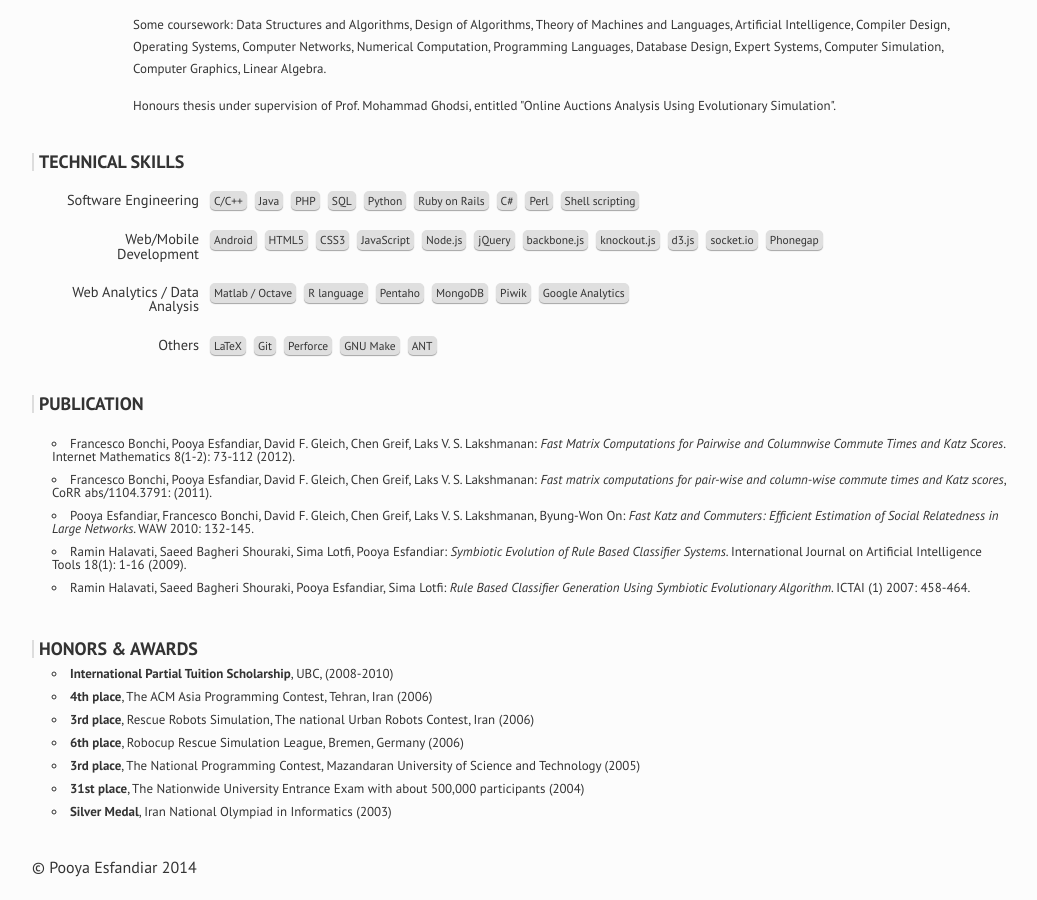
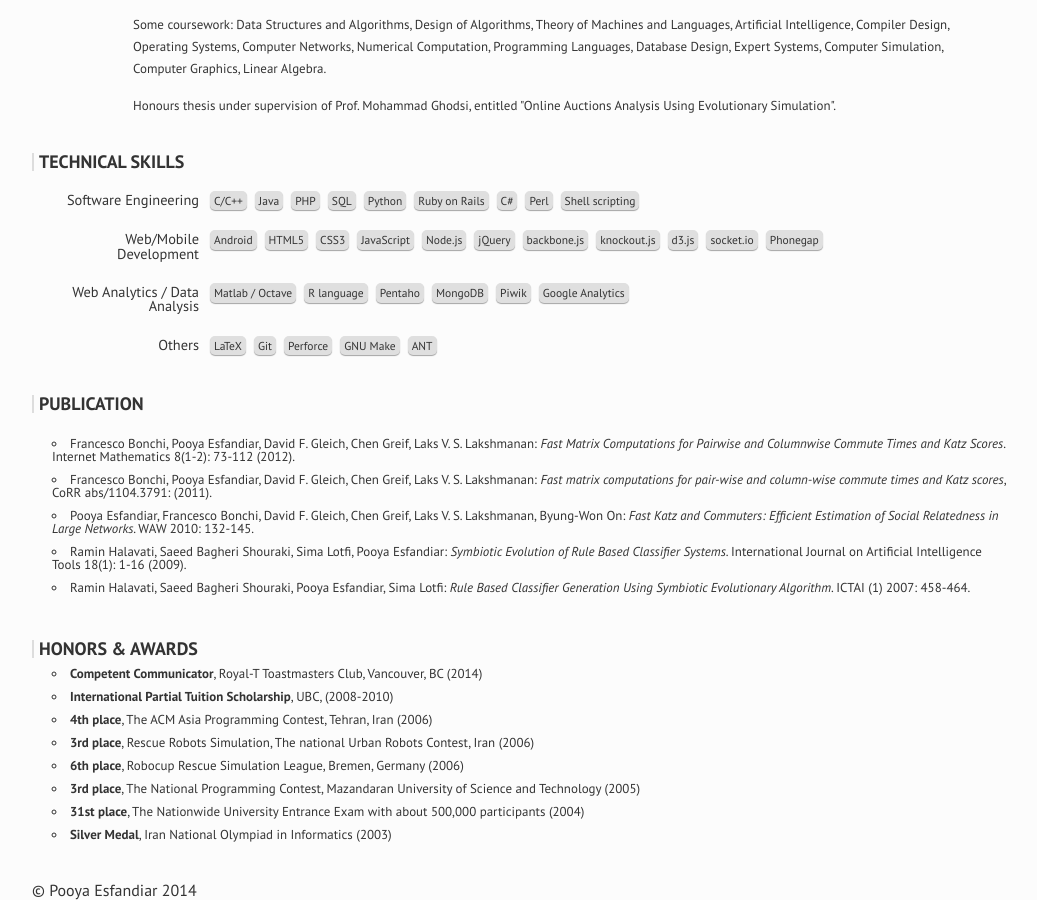
Before and after one commit to pesfandiar/pesfandiar.github.io, a Jekyll site: the page resume.html, which Jekyll copies as it is, in a window 1280 px wide and 900 px high, scrolled down 1680 px. Shown: the whole window, without its empty margins (119-1156 px from the left). Built offline with Jekyll 4.4.1, drawn with Linux system fonts in a browser that asks for light colours; before the commit the page ends 2557 px from its top, so only the background shows below that.

Commit message:
Added competent communicator to the resume.

```diff
--- a/resume.html
+++ b/resume.html
@@ -237,6 +237,7 @@
     <section id="hobbies">
       <h1>Honors &amp; Awards</h1>
       <ul>
+        <li><b>Competent Communicator</b>, Royal-T Toastmasters Club, Vancouver, BC (2014)</li>
         <li><b>International Partial Tuition Scholarship</b>, UBC, (2008-2010)</li>
         <li><b>4<sup>th</sup> place</b>, The ACM Asia Programming Contest, Tehran, Iran (2006)</li>
         <li><b>3<sup>rd</sup> place</b>, Rescue Robots Simulation, The national Urban Robots Contest, Iran (2006)</li>
```
